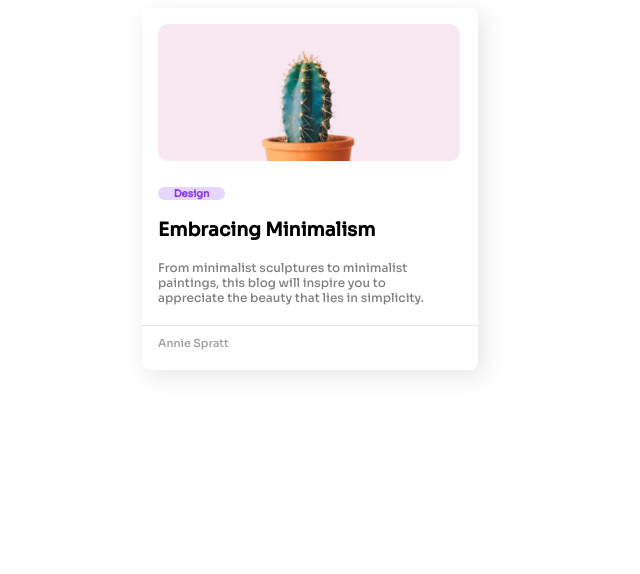
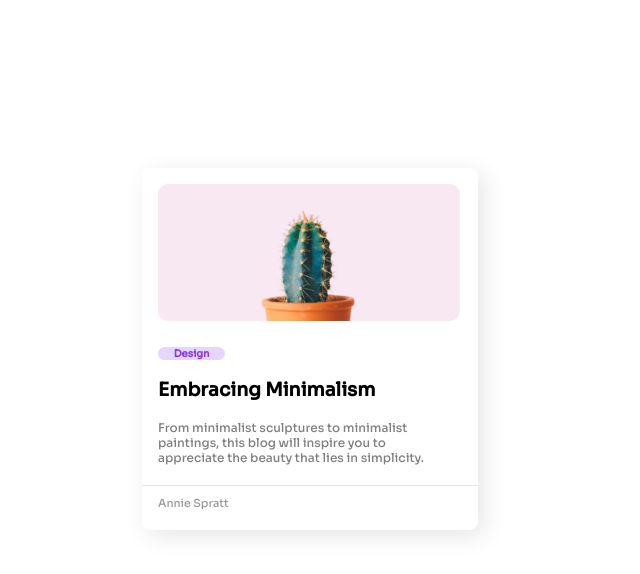
Before and after one commit to mateo1627/DevChallenges, a plain HTML site: page index.html in a window 1280 px wide. Shown: the whole page, without its empty margins (330-970 px from the left). Drawn offline with Linux system fonts and the light colour scheme.

Commit message:
Div centrado

```diff
--- a/index.html
+++ b/index.html
@@ -10,7 +10,7 @@
     <link rel="preconnect" href="https://fonts.gstatic.com" crossorigin>
     <link href="https://fonts.googleapis.com/css2?family=Sora:wght@100;200;300;500&display=swap" rel="stylesheet">
 </head>
-<body>
+<body><div class="container">
     <div class="tarjeta">
         <img src="cactus_img.jpg" alt="ImagenDeCactus">
         <br>
@@ -20,8 +20,7 @@
         <h3>Embracing Minimalism</h3>
 
 
-        <section>From minimalist sculptures to minimalist paintings, this blog will inspire you to
-            appreciate the beauty that lies in simplicity.</section>
+        <section>From minimalist sculptures to minimalist paintings, this blog will inspire you to appreciate the beauty that lies in simplicity.</section>
         <div class="lineaMuted">
 
         </div>
@@ -29,5 +28,6 @@
 
         <footer>Annie Spratt</footer>
     </div>
+</div>
 </body>
 </html>
--- a/styles.css
+++ b/styles.css
@@ -4,7 +4,10 @@ body {
 }
 
 
-
+.container{
+    align-items: center;
+    padding-top: 160px;
+}
 
 
 
```
